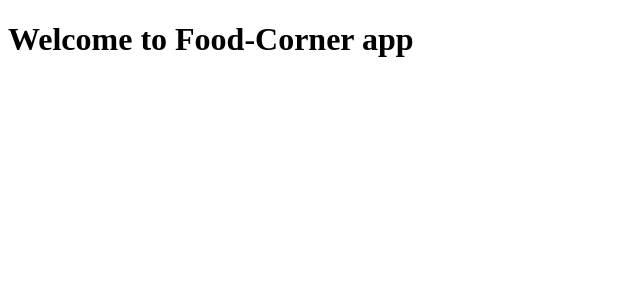
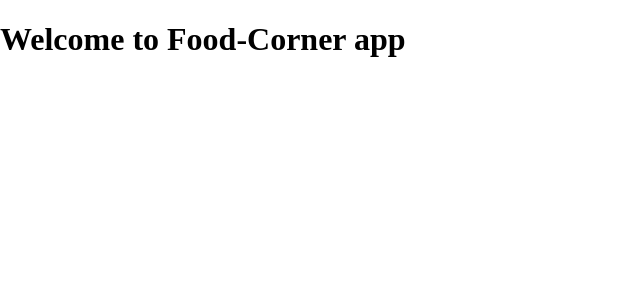
Before and after one commit to Chetana-Bhanarkar/Food-Corner, an Angular app: page / in a window 1280 px wide. Shown: the top 300 px of the page, without its empty margins (0-640 px from the left). Built offline with nearby package versions, Linux system fonts and the light colour scheme.

Commit message:
style.css

```diff
--- a/src/styles.css
+++ b/src/styles.css
@@ -1 +1,22 @@
 /* You can add global styles to this file, and also import other style files */
+@import url('https://fonts.googleapis.com/css2?family=Jost:ital,wght@0,300;0,400;1,300;1,400&display=swap');
+
+*{
+    box-sizing: border-box;
+}
+
+html{
+    font-size: 16px;
+}
+
+html , button{
+    font-family: "Quicksand", "sans-serif";
+}
+
+body{
+    margin: 0;
+}
+
+a{
+    text-decoration: none;
+}
```
